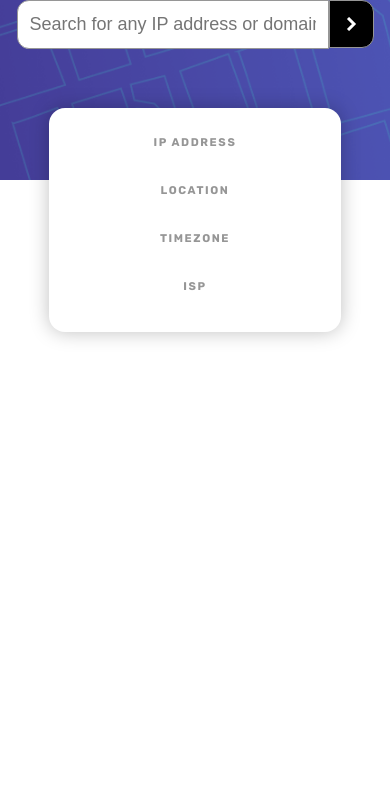
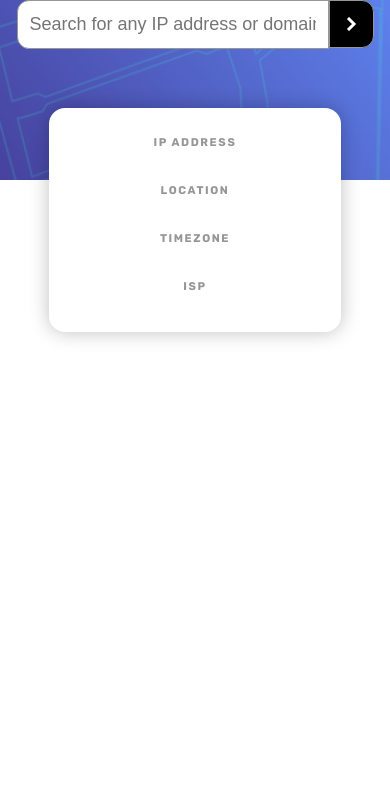
Before and after one commit to SaeM843/IP-Address-Tracker, a website: page index.html in a window 390 px wide. Shown: the part 73-863 px from the top of the page. Drawn offline with nearby package versions, Linux system fonts and the light colour scheme; files that its build step writes are made by us from their sources.

Commit message:
added a background image for mobile

```diff
--- a/sass/config/_main.scss
+++ b/sass/config/_main.scss
@@ -11,6 +11,10 @@
     background-size: cover;
     height: 30vh;
     padding: 1.2rem 0;
+
+    @include responsive() {
+      background-image: url("../../images/pattern-bg-mobile.png");
+    }
   }
 
   &__heading {
```
